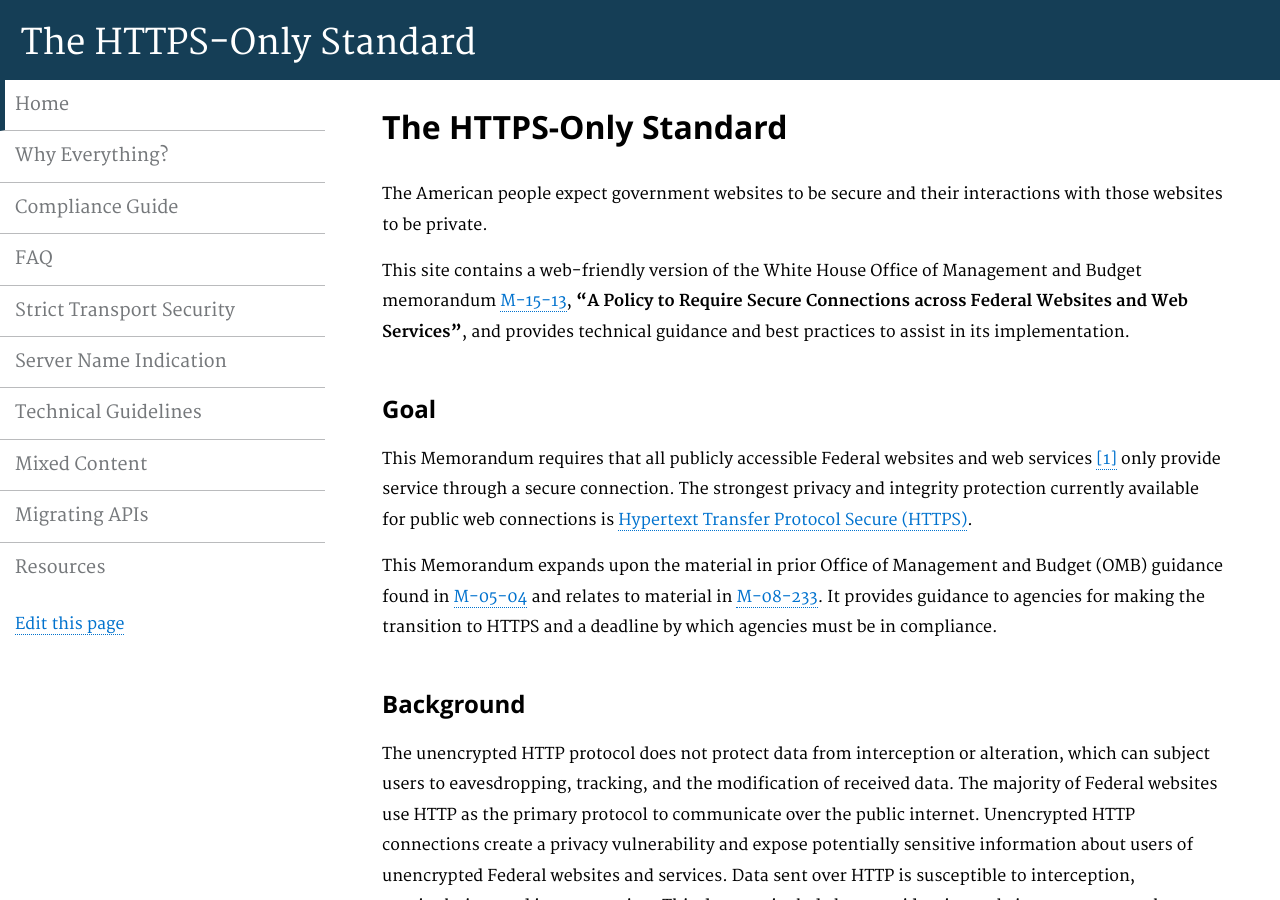
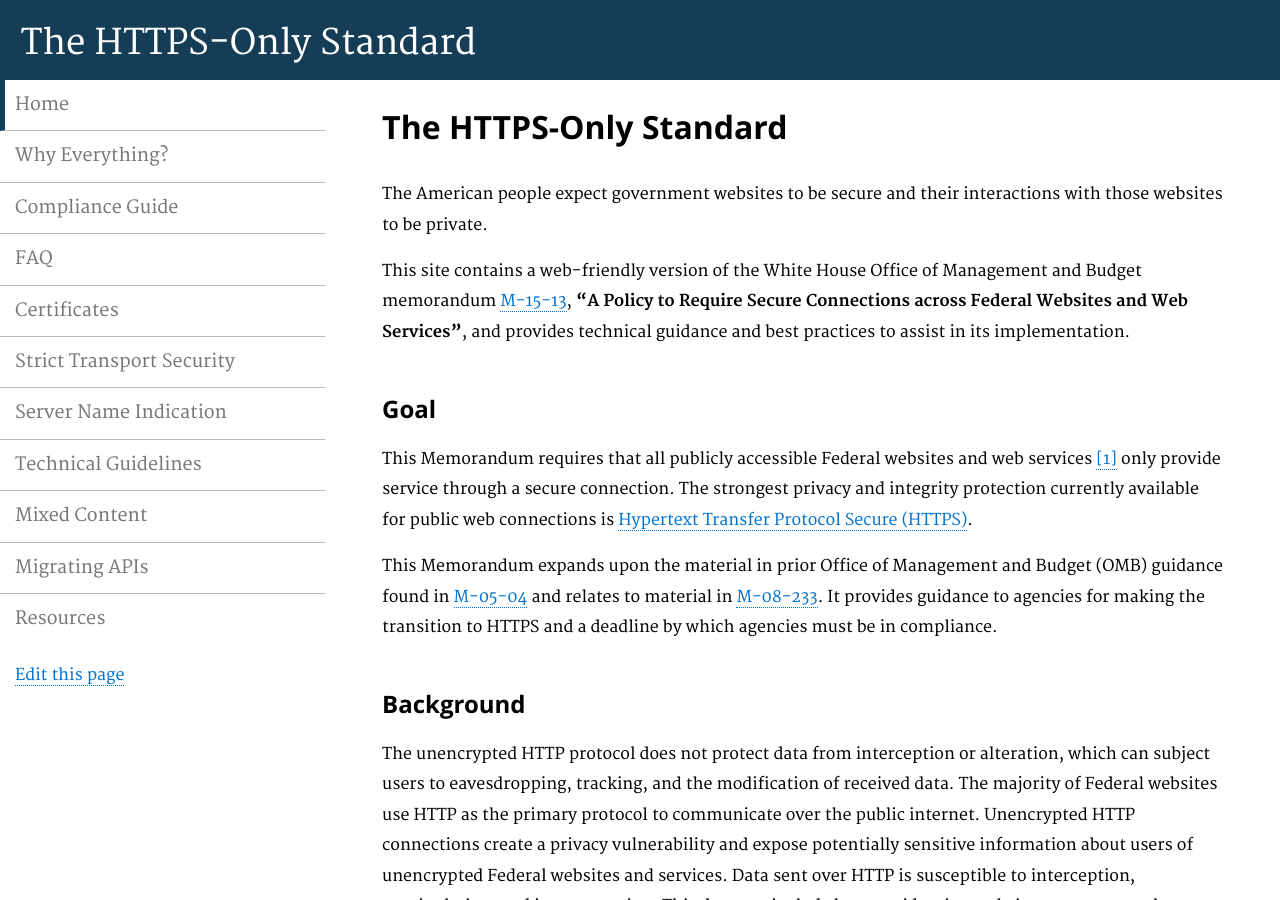
Before and after one commit to GSA/https, a Jekyll site: the page built from pages/index.md, in a window 1280 px wide and 900 px high. Built offline with Jekyll 4.4.1, drawn with Linux system fonts in a browser that asks for light colours; Markdown is read by kramdown in place of the engine named in the settings.

Commit message:
add the certificates page to the sidebar

```diff
--- a/_config.yml
+++ b/_config.yml
@@ -42,6 +42,8 @@ navigation:
   url: /guide/
 - text: FAQ
   url: /faq/
+- text: Certificates
+  url: /certificates/
 - text: Strict Transport Security
   url: /hsts/
 - text: Server Name Indication
```
